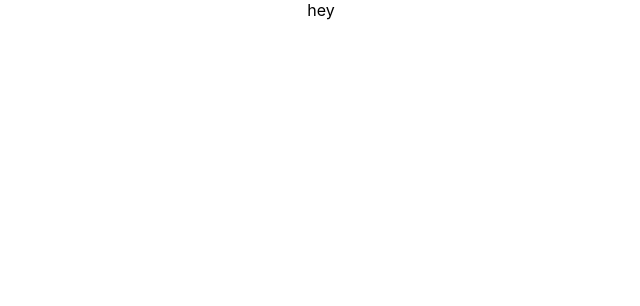
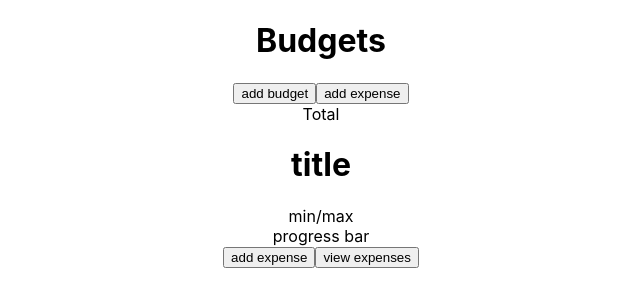
Before and after one commit to JubzCodes/budgetme, a React (Create React App) app: page / in a window 1280 px wide. Shown: the top 306 px of the page, without its empty margins (319-959 px from the left). Built offline with nearby package versions, Linux system fonts and the light colour scheme.

Commit message:
page setup

```diff
--- a/src/App.js
+++ b/src/App.js
@@ -3,7 +3,25 @@ import './App.css';
 function App() {
   return (
     <div className="App">
-      hey
+      <div>
+        <h1>Budgets</h1>
+        <button>add budget</button>
+        <button>add expense</button>
+        <div>
+          <span>Total</span>
+        </div>
+      </div>
+      <div>
+        <div>
+          <h1>title</h1>
+          <span>min/max</span>
+        </div>
+        <div>progress bar</div>
+        <div>
+          <button>add expense</button>
+          <button> view expenses</button>
+        </div>
+      </div>
     </div>
   );
 }
```
